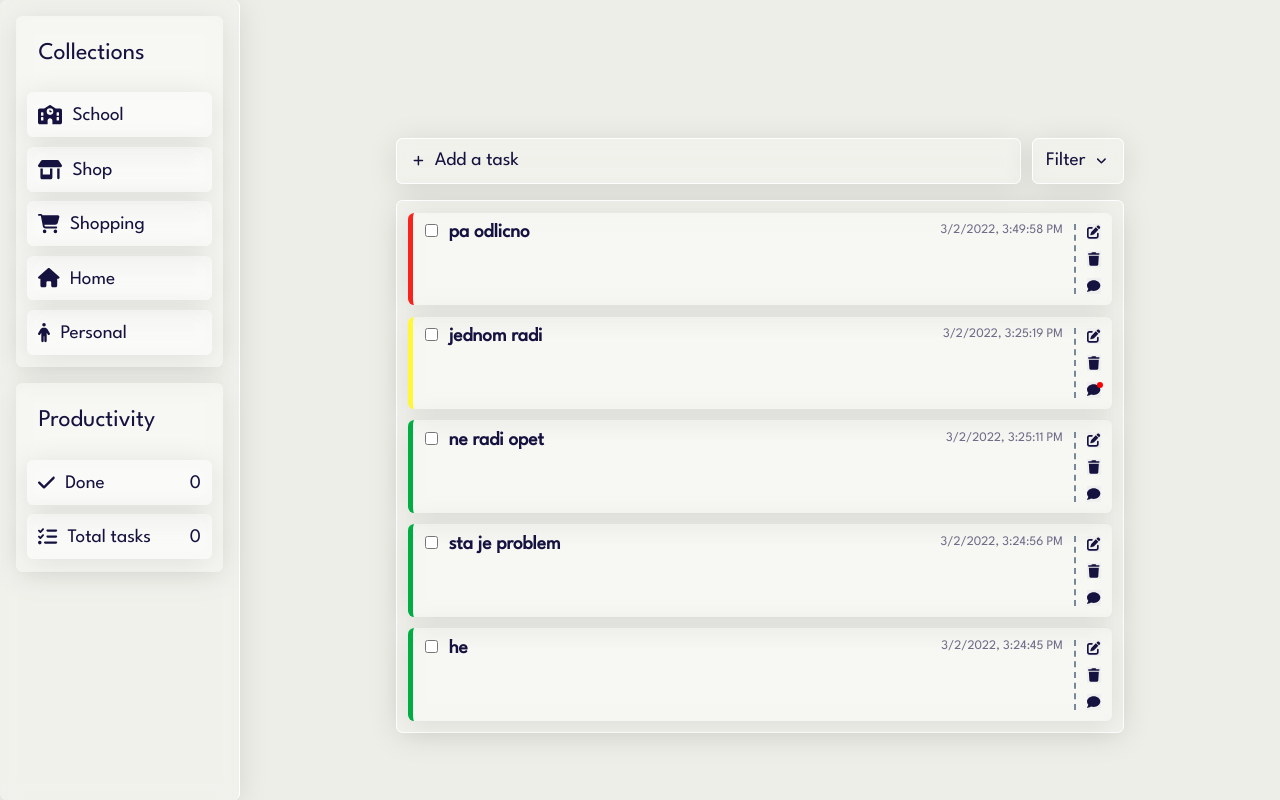
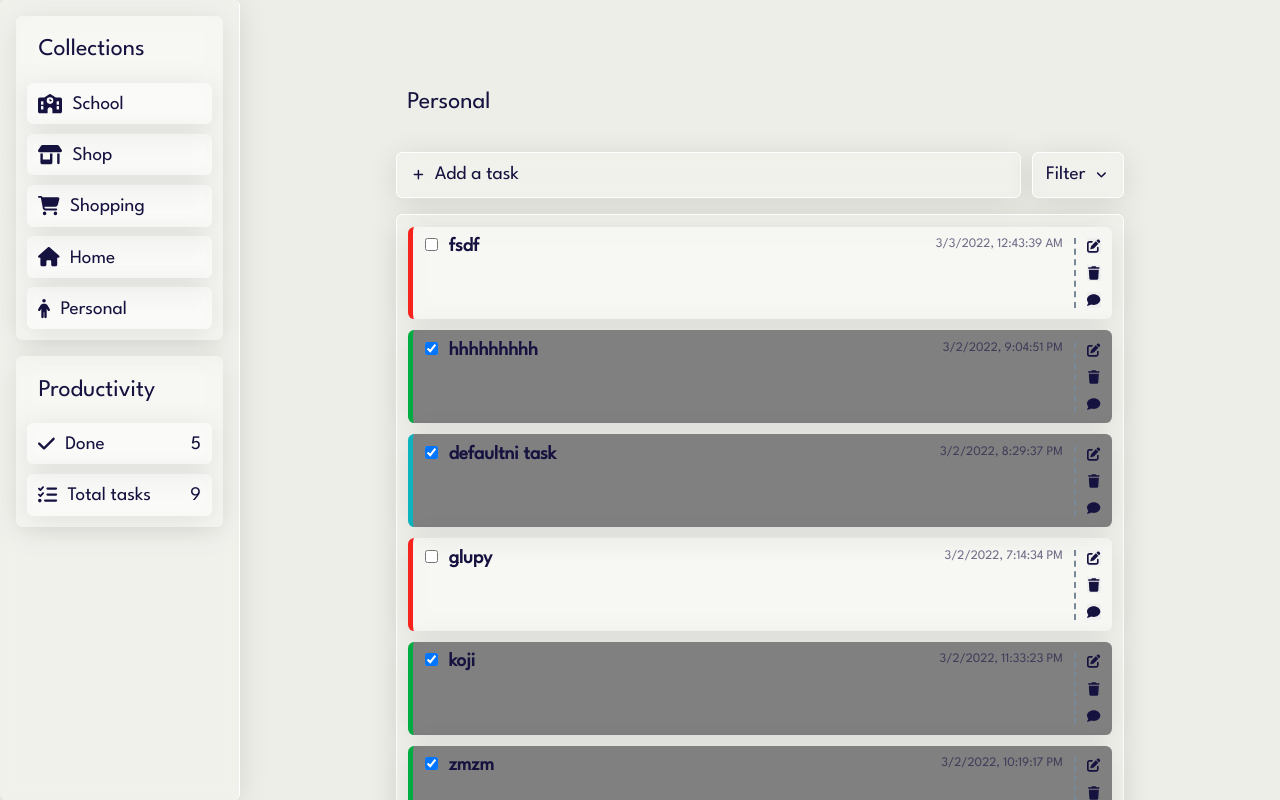
Before and after one commit to akunalic1/ToDo, a React (Create React App) app: page / in a window 1280 px wide. Shown: the top 800 px of the page. Built offline with nearby package versions, Linux system fonts and the light colour scheme; data requests are answered from the project's data file.

Commit message:
Dynamic number od todos in sidebar

```diff
--- a/db.json
+++ b/db.json
@@ -1,49 +1,85 @@
 {
   "todos": [
     {
-      "title": "he",
+      "title": "glupy",
       "text": "",
-      "createdAt": "3/2/2022, 3:24:45 PM",
-      "status": "important",
-      "comment": "",
-      "completed": false,
-      "id": 30
-    },
-    {
-      "title": "sta je problem",
-      "text": "",
-      "createdAt": "3/2/2022, 3:24:56 PM",
-      "status": "important",
-      "comment": "",
-      "completed": false,
-      "id": 31
-    },
-    {
-      "title": "ne radi opet",
-      "text": "",
-      "createdAt": "3/2/2022, 3:25:11 PM",
-      "status": "important",
-      "comment": "",
-      "completed": false,
-      "id": 32
-    },
-    {
-      "title": "jednom radi",
-      "text": "",
-      "createdAt": "3/2/2022, 3:25:19 PM",
-      "status": "not-a-priority",
-      "comment": "neki komentar",
-      "completed": false,
-      "id": 33
-    },
-    {
-      "title": "pa odlicno",
-      "text": "",
-      "createdAt": "3/2/2022, 3:49:58 PM",
+      "createdAt": "3/2/2022, 7:14:34 PM",
       "status": "urgent",
       "comment": "",
       "completed": false,
-      "id": 51
+      "id": 58
+    },
+    {
+      "title": "defaultni task",
+      "text": "",
+      "createdAt": "3/2/2022, 8:29:37 PM",
+      "status": "default",
+      "comment": "",
+      "completed": true,
+      "id": 59
+    },
+    {
+      "title": "hhhhhhhhh",
+      "text": "",
+      "createdAt": "3/2/2022, 9:04:51 PM",
+      "status": "important",
+      "comment": "",
+      "completed": true,
+      "id": 62
+    },
+    {
+      "title": "sad ovo",
+      "text": "",
+      "createdAt": "3/2/2022, 10:17:03 PM",
+      "status": "not-a-priority",
+      "comment": "",
+      "completed": true,
+      "id": 63
+    },
+    {
+      "title": "kokokokok",
+      "text": "",
+      "createdAt": "3/2/2022, 10:17:44 PM",
+      "status": "not-a-priority",
+      "comment": "",
+      "completed": false,
+      "id": 64
+    },
+    {
+      "title": "lol",
+      "text": "",
+      "createdAt": "3/2/2022, 10:18:54 PM",
+      "status": "not-a-priority",
+      "comment": "",
+      "completed": false,
+      "id": 65
+    },
+    {
+      "title": "zmzm",
+      "text": "",
+      "createdAt": "3/2/2022, 10:19:17 PM",
+      "status": "important",
+      "comment": "",
+      "completed": true,
+      "id": 66
+    },
+    {
+      "title": "koji",
+      "text": "",
+      "createdAt": "3/2/2022, 11:33:23 PM",
+      "status": "important",
+      "comment": "",
+      "completed": true,
+      "id": 67
+    },
+    {
+      "title": "fsdf",
+      "text": "",
+      "createdAt": "3/3/2022, 12:43:39 AM",
+      "status": "urgent",
+      "comment": "",
+      "completed": false,
+      "id": 68
     }
   ]
 }
--- a/src/components/App.jsx
+++ b/src/components/App.jsx
@@ -5,16 +5,26 @@ import TodoWorkspace from "./TodoWorkspace";
 
 const App = () => {
   const [collection, setCollection] = useState("");
+  const [numberOfDone, setNumberOfDone] = useState(0);
+  const [totalNumber, setTotalNumber] = useState(0);
   return (
     <>
       {/*
        * sidebar
        */}
-      <Sidebar setCollection={setCollection} />
+      <Sidebar
+        setCollection={setCollection}
+        numberOfDone={numberOfDone}
+        totalNumber={totalNumber}
+      />
       {/*
        * input field
        */}
-      <TodoWorkspace collection={collection} />
+      <TodoWorkspace
+        collection={collection}
+        setNumberOfDone={setNumberOfDone}
+        setTotalNumber={setTotalNumber}
+      />
 
       {/*
        * todolist
--- a/src/components/Sidebar.jsx
+++ b/src/components/Sidebar.jsx
@@ -13,7 +13,7 @@ import server from "../api/server";
 
 import "./../css/sidebar.css";
 
-const Sidebar = ({ setCollection }) => {
+const Sidebar = ({ setCollection, totalNumber, numberOfDone }) => {
   const [productivity, setProductivity] = useState({ done: 0, total: 0 });
 
   const getNumberOfTodos = async () => {
@@ -31,6 +31,7 @@ const Sidebar = ({ setCollection }) => {
     console.log(response);
   };
   useEffect(() => {
+    setCollection("Personal");
     getNumberOfTodos();
     getNumberOfDoneTodos();
   }, []);
@@ -78,14 +79,14 @@ const Sidebar = ({ setCollection }) => {
           <FontAwesomeIcon icon={faCheck}></FontAwesomeIcon>
           <div className="item-num">
             <p>Done</p>
-            <p>{productivity.done}</p>
+            <p>{numberOfDone}</p>
           </div>
         </div>
         <div className="item glass">
           <FontAwesomeIcon icon={faTasks}></FontAwesomeIcon>
           <div className="item-num">
             <p>Total tasks</p>
-            <p>{productivity.total}</p>
+            <p>{totalNumber}</p>
           </div>
         </div>
       </div>
--- a/src/components/TodoList.jsx
+++ b/src/components/TodoList.jsx
@@ -3,7 +3,13 @@ import server from "../api/server";
 import Todo from "./Todo";
 import "./../css/todoList.css";
 
-const TodoList = ({ filter, refreshList, setRefreshList }) => {
+const TodoList = ({
+  filter,
+  refreshList,
+  setRefreshList,
+  setNumberOfDone,
+  setTotalNumber,
+}) => {
   const [allTodos, setAllTodos] = useState([]);
   const [filteredTodos, setFilteredTodos] = useState([]);
 
@@ -12,10 +18,11 @@ const TodoList = ({ filter, refreshList, setRefreshList }) => {
       const response = await server.get("/todos?_sort=createdAt&_order=desc");
 
       if (response.status === 200) {
+        setTotalNumber(response.data.length);
+        setNumberOfDone(response.data.filter((x) => x.completed).length);
         setAllTodos(response.data);
         setFilteredTodos(response.data);
       }
-      console.log(response);
     };
     fetchTodos();
     setRefreshList(false);
@@ -35,13 +42,22 @@ const TodoList = ({ filter, refreshList, setRefreshList }) => {
       default:
         setFilteredTodos(allTodos.filter((todo) => todo.status === filter));
     }
-  }, [filter]);
+  }, [filter, allTodos]);
+
+  useEffect(() => {
+    setRefreshList(false);
+  }, [filteredTodos]);
 
   return (
     <div className="todo-list glass">
       {filteredTodos
         ? filteredTodos.map((todo) => (
-            <Todo setRefreshList={setRefreshList} key={todo.id} todo={todo} />
+            <Todo
+              setRefreshList={setRefreshList}
+              refreshList={refreshList}
+              key={todo.id}
+              todo={todo}
+            />
           ))
         : null}
     </div>
--- a/src/css/sidebar.css
+++ b/src/css/sidebar.css
@@ -14,14 +14,14 @@
 }
 .title {
   font-size: 1.5rem;
-  margin-bottom: 1rem;
+  margin-bottom: 0.7rem;
 }
 .title,
 .item,
 .collections-wrapper,
 .todo-statistics {
   border: none;
-  padding: 0.8rem 0.7rem;
+  padding: 0.7rem 0.7rem;
 }
 .collections,
 .productivity {
```
